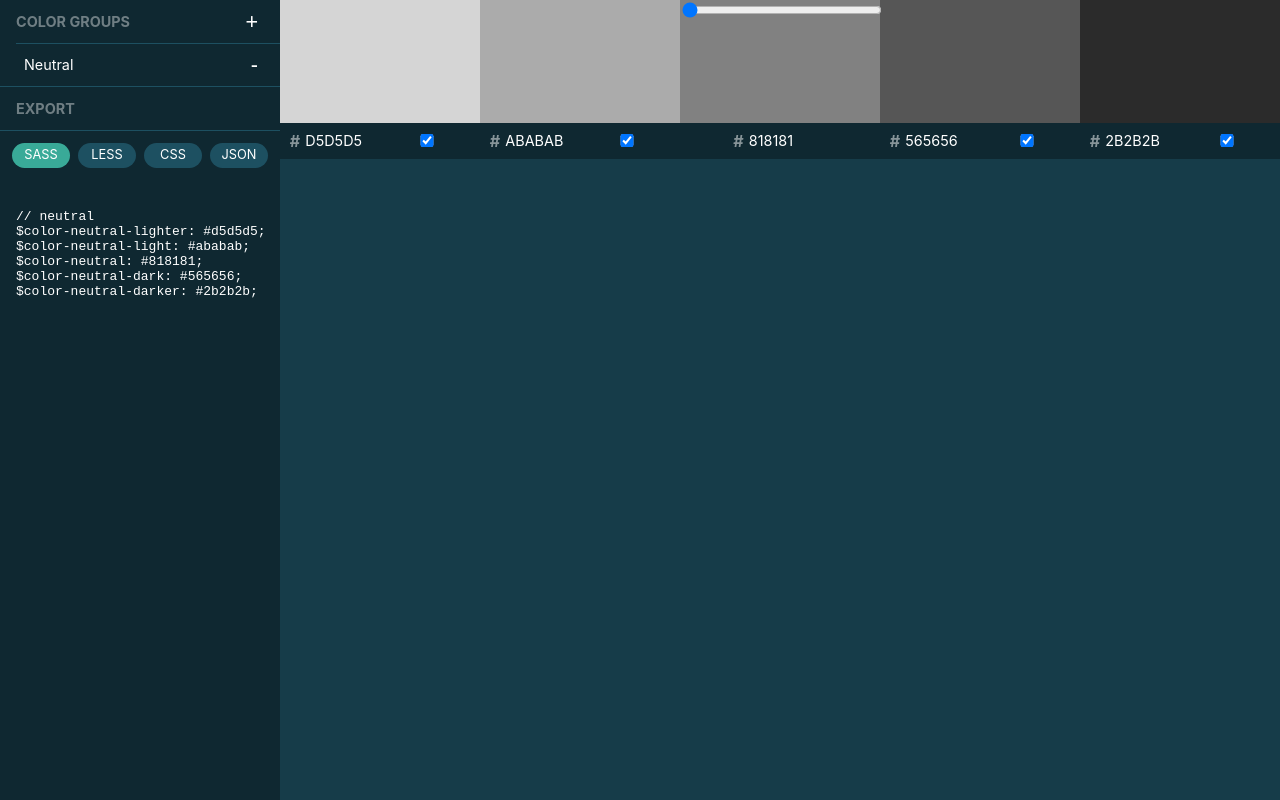
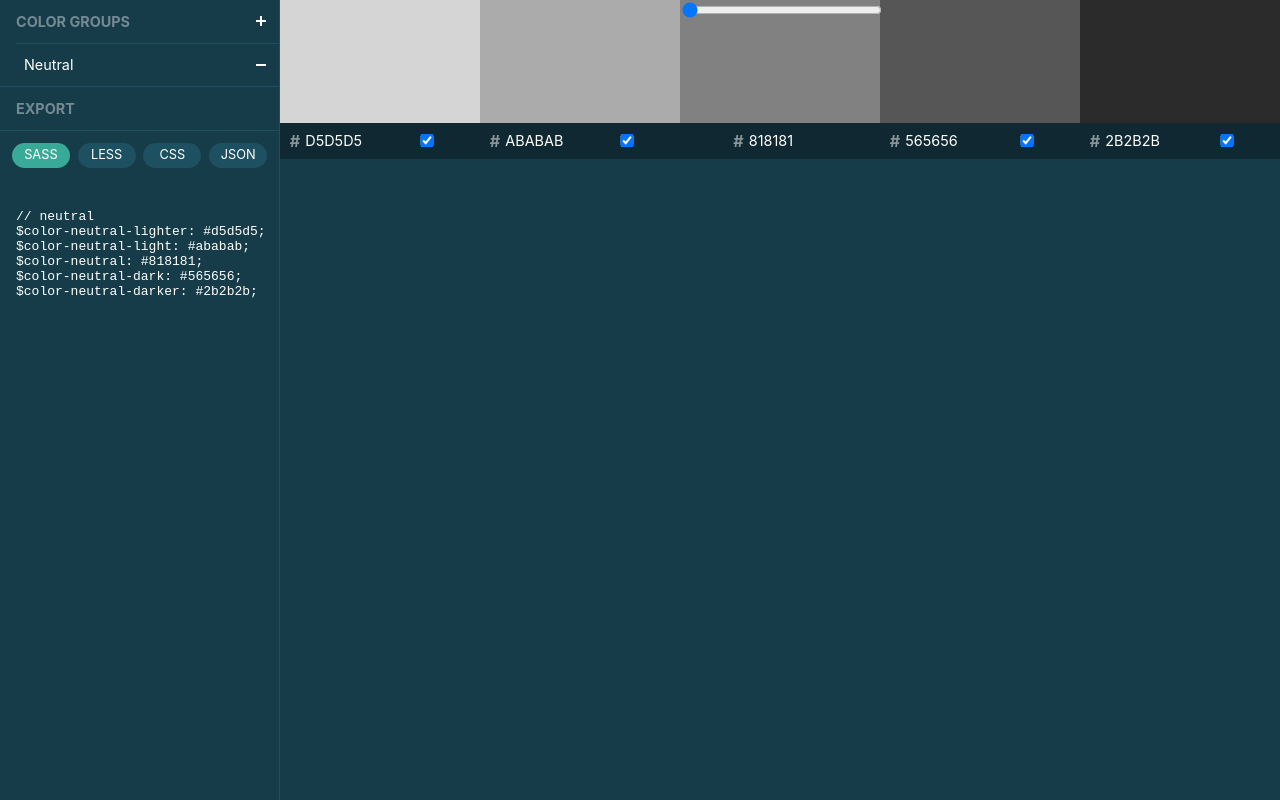
Before and after one commit to aurer/tailor-colors, a React (Create React App) app: page / in a window 1280 px wide. Built offline with nearby package versions, Linux system fonts and the light colour scheme.

Commit message:
Improve styling, add icons

```diff
--- /dev/null
+++ b/src/components/Icons.js
@@ -0,0 +1,17 @@
+import React from 'react';
+
+export const Add = () => {
+	return (
+		<svg width="10" height="10" viewBox="0 0 10 10" fill="none" xmlns="http://www.w3.org/2000/svg">
+			<path d="M6 0H4V4H0V6H4V10H6V6H10V4H6V0Z" fill="white" />
+		</svg>
+	);
+};
+
+export const Remove = () => {
+	return (
+		<svg width="10" height="10" viewBox="0 0 10 2" fill="none" xmlns="http://www.w3.org/2000/svg">
+			<path d="M0 0H5.625H10V2H5.625H0V0Z" fill="white" />
+		</svg>
+	);
+};
--- a/src/components/Menu.js
+++ b/src/components/Menu.js
@@ -1,6 +1,7 @@
 import React from 'react';
 import { ColorContext } from './ColorContext';
 import Editable from './Editable';
+import { Add, Remove } from './Icons';
 import '../styles/Menu.scss';
 
 class Menu extends React.Component {
@@ -17,8 +18,8 @@ class Menu extends React.Component {
 					<div className="Menu Menu--level1">
 						<div className="Menu-item">
 							<span className="Menu-title">Color groups</span>
-							<button className="add" onClick={context.addGroup}>
-								+
+							<button className="Button" onClick={context.addGroup}>
+								<Add />
 							</button>
 						</div>
 						<div className="Menu Menu--level2">
@@ -27,8 +28,8 @@ class Menu extends React.Component {
 									<Editable className="Menu-title" onChange={this.handleRename.bind(this, group.name)}>
 										{group.name}
 									</Editable>
-									<button className="remove" onClick={context.removeGroup.bind(this, group.id)}>
-										-
+									<button className="Button" onClick={context.removeGroup.bind(this, group.id)}>
+										<Remove />
 									</button>
 								</div>
 							))}
--- a/src/styles/App.scss
+++ b/src/styles/App.scss
@@ -26,7 +26,8 @@ body {
 	}
 
 	&-menu {
-		background-color: $color-neutral-darker;
+		background-color: $color-neutral-dark;
+		border-right: 1px solid $color-neutral;
 		color: #fff;
 		grid-area: column-1;
 		z-index: 2;
--- a/src/styles/Color.scss
+++ b/src/styles/Color.scss
@@ -1,4 +1,14 @@
 @import 'config';
+
+@keyframes fadeInColor {
+	from {
+		opacity: 0;
+	}
+
+	to {
+		opacity: 1;
+	}
+}
 
 .Color {
 	display: flex;
@@ -35,6 +45,7 @@
 			padding-top: 25%;
 			padding-bottom: 25%;
 			transition: background-color 0.5s ease-out;
+			animation: fadeInColor 0.8s ease-out;
 			cursor: pointer;
 
 			span {
@@ -85,4 +96,20 @@
 			opacity: 0.5;
 		}
 	}
+
+	&:nth-child(2) .Color-swatch label {
+		animation-duration: 1s;
+	}
+
+	&:nth-child(3) .Color-swatch label {
+		animation-duration: 1.2s;
+	}
+
+	&:nth-child(4) .Color-swatch label {
+		animation-duration: 1.4s;
+	}
+
+	&:nth-child(5) .Color-swatch label {
+		animation-duration: 1.6s;
+	}
 }
--- a/src/styles/Menu.scss
+++ b/src/styles/Menu.scss
@@ -13,17 +13,21 @@
 			padding: 0.5rem;
 		}
 
-		button {
-			margin-right: 0.5rem;
-			font-size: 1.5em;
-			line-height: 1;
+		.Button {
 			border: none;
 			background-color: transparent;
 			outline: none;
 			color: inherit;
 			cursor: pointer;
+			padding: 0;
 			border-radius: 2em;
 			transition: background-color 0.2s;
+			padding: 0.3rem;
+			display: flex;
+
+			svg {
+				margin: auto;
+			}
 
 			&:hover {
 				background-color: $color-neutral-light;
```
